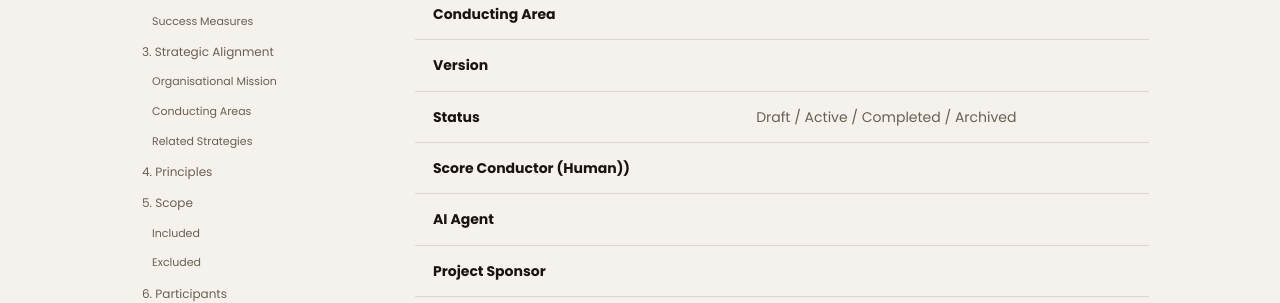
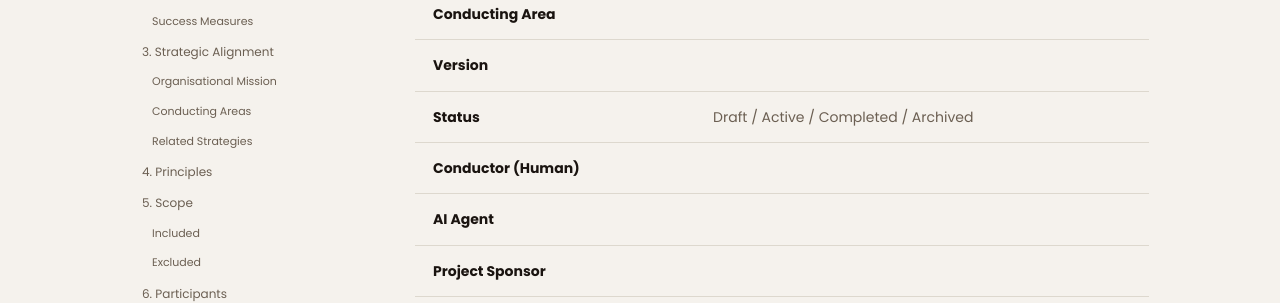
Before and after one commit to selfdriven-foundation/selfdriven-institute, a Jekyll site: the page built from docs/pages/papers/paper-conduction-score-template.md, in a window 1280 px wide and 900 px high. Shown: the part 266-569 px from the top of the window. Built offline with Jekyll 4.4.1, drawn with Linux system fonts in a browser that asks for light colours.

Commit message:
cs template

```diff
--- a/docs/pages/papers/paper-conduction-score-template.md
+++ b/docs/pages/papers/paper-conduction-score-template.md
@@ -12,7 +12,7 @@ description: "A Conducting Score Template."
 |**Conducting Area**| |
 |**Version**| |
 |**Status**|Draft / Active / Completed / Archived|
-|**Score Conductor (Human))**  | |
+|**Conductor (Human)**  | |
 |**AI Agent**| |
 |**Project Sponsor**| |
 |**Date Created**| |
```
Also changed, not shown: 2 other files.
